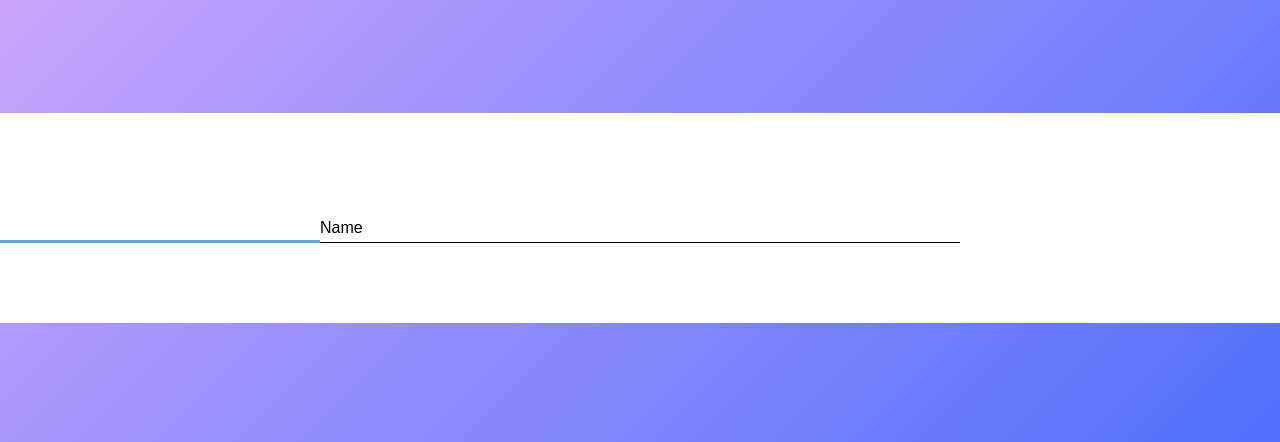
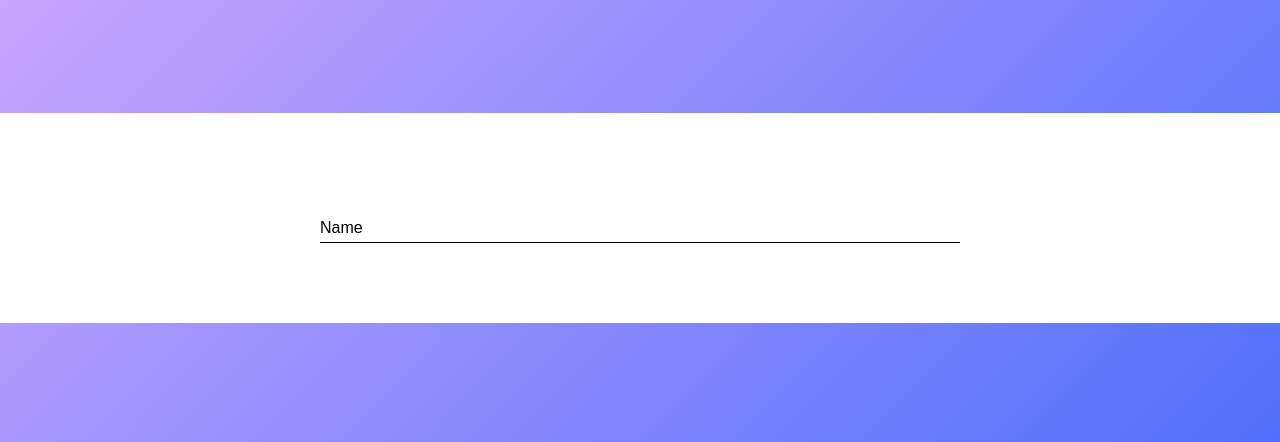
Before and after one commit to jacobhq/archive, a PHP site: page / in a window 1280 px wide. Shown: the part 339-781 px from the top of the page. Run offline with PHP 8.4, Linux system fonts and the light colour scheme.

Commit message:
Overflow hidden

```diff
--- a/nice-input/style.css
+++ b/nice-input/style.css
@@ -33,12 +33,13 @@ body {
     position: relative;
     height: 50px;
     margin-left: 25%;
+    overflow: hidden;
 }
 
 .form input {
     width: 100%;
     height: 100%;
-    color: #5fa8d3;
+    color: black;
     padding-top: 20px;
     border: none;
     outline: none;
```
